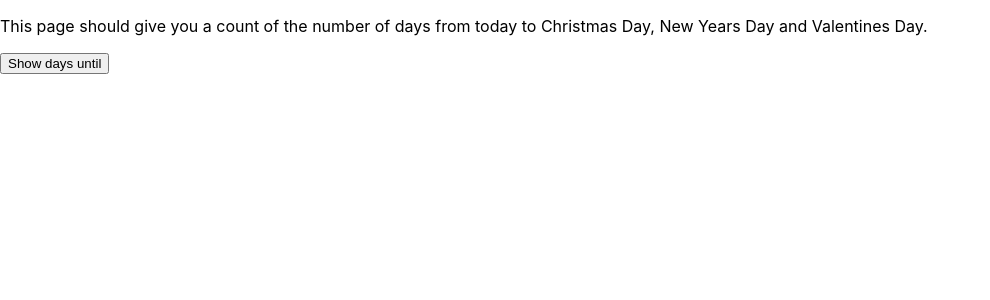
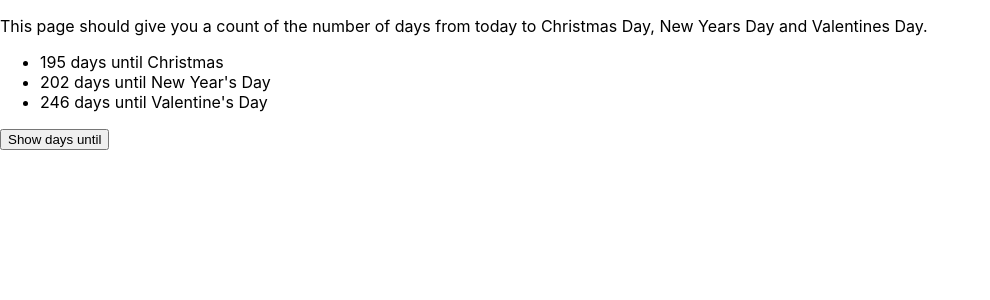
Before and after one commit to imypullan/react-days-until, a React (Create React App) app: page / in a window 1280 px wide. Both pictures are taken after a click on the button "Show days until". Shown: the top 300 px of the page, without its empty margins (0-990 px from the left). Built offline with nearby package versions, Linux system fonts and the light colour scheme.

Commit message:
adding keys to <li> elements

```diff
--- a/src/Components/Parent/DisplayElement/index.js
+++ b/src/Components/Parent/DisplayElement/index.js
@@ -11,7 +11,7 @@ class DisplayElement extends React.Component {
     }
 
     componentDidUpdate(prevProps) {
-        if (this.props.dates !== prevProps.dates) {
+        if (this.props.showInfo !== prevProps.showInfo) {
             this.setState({
                 dates: this.props.dates,
                 showInfo: this.props.showInfo
@@ -24,7 +24,7 @@ class DisplayElement extends React.Component {
             <div style={{display: this.state.showInfo? "block": "none"}}>
                 <ul>
                     {this.state.dates.map(date=>(
-                        <li>
+                        <li key={date.name}>
                             {date.daysUntil} days until {date.name}
                         </li>
                     ))}
--- a/src/Components/Parent/TextElement/index.js
+++ b/src/Components/Parent/TextElement/index.js
@@ -1,6 +1,6 @@
-import React, {useState} from 'react'
+import React from 'react'
 
-const TextElement = (props) => {
+const TextElement = () => {
     return (
         <div>
             <p>
--- a/src/Components/Parent/index.js
+++ b/src/Components/Parent/index.js
@@ -42,7 +42,9 @@ class Parent extends React.Component {
     prepareDates = () => {
         this.checkDateIsFuture()
         this.calculateDaysUntil()
-        console.log(this.state.dates)
+        this.setState({
+            showInfo: true
+        })
     }
 
     checkDateIsFuture = () => {
```
